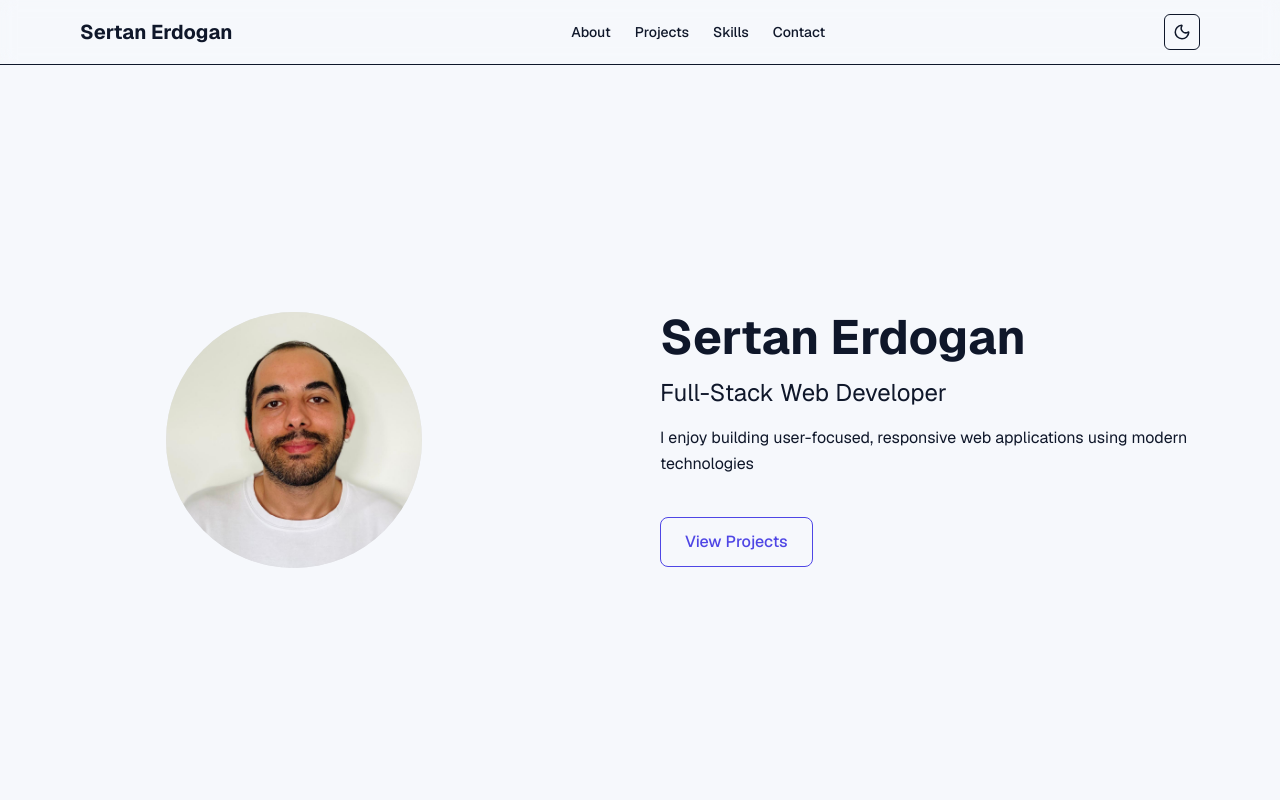
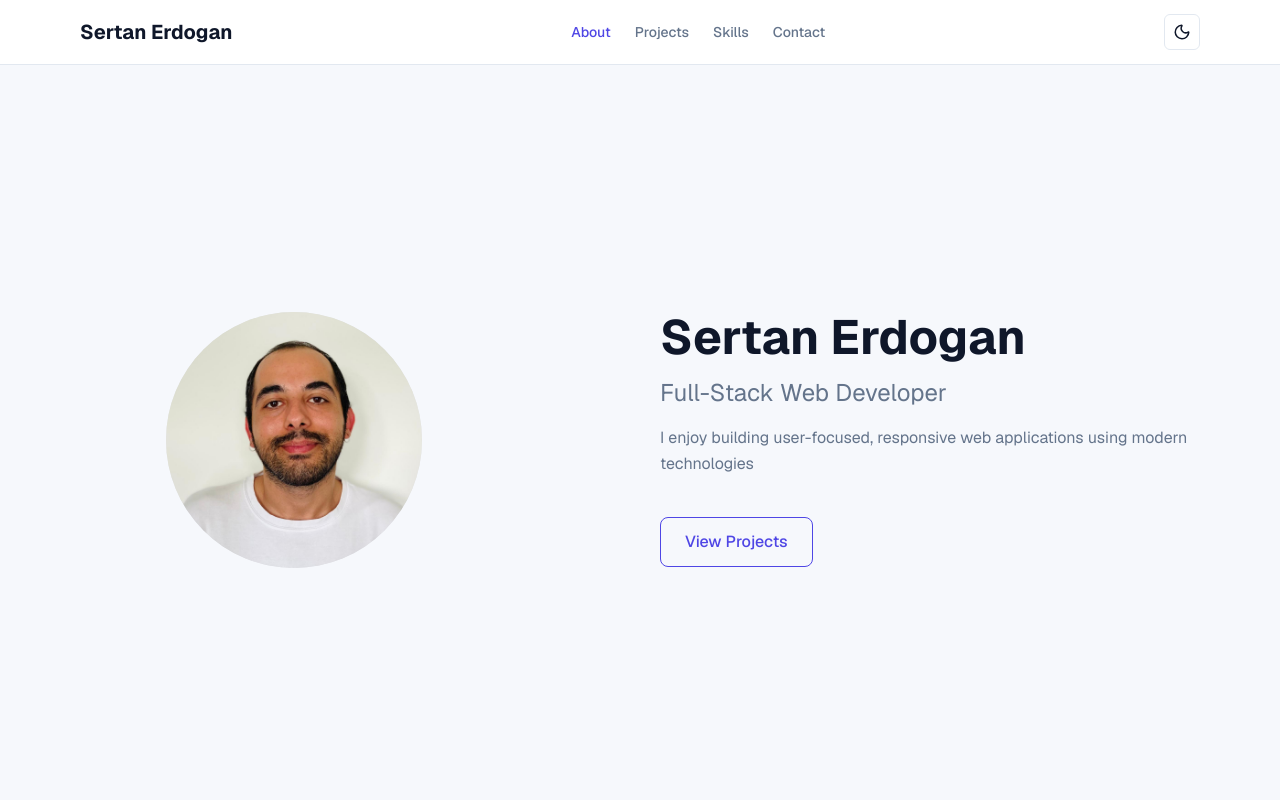
Before and after one commit to sertanrdn/portfolio, a Next.js app: page / in a window 1280 px wide. Shown: the top 800 px of the page. Built offline with nearby package versions, Linux system fonts and the light colour scheme.

Commit message:
Fixed the tailwind issue that causes variables not apply

```diff
--- a/src/app/globals.css
+++ b/src/app/globals.css
@@ -1,18 +1,27 @@
 @import "tailwindcss";
 
-:root {
+@theme {
     /* Light mode */
-    --bg: #f6f8fc;
-    --surface: #ffffff;
-    --text: #0f172a;
-    --muted: #64748b;
-    --border: #e2e8f0;
-    --accent: #4f46e5;
+    --color-bg: #f6f8fc;
+    --color-surface: #ffffff;
+    --color-text: #0f172a;
+    --color-muted: #64748b;
+    --color-border: #e2e8f0;
+    --color-accent: #4f46e5;
+}
+
+.dark {
+  --color-bg: #060c1f;
+  --color-surface: #0f172a;
+  --color-text: #e5e7eb;
+  --color-muted: #8b9bb3;
+  --color-border: #1e293b;
+  --color-accent: #818cf8;
 }
 
 body {
-  background: var(--bg);
-  color: var(--text);
+  background: var(--color-bg);
+  color: var(--color-text);
   font-family: var(--font-geist-sans), Arial, Helvetica, sans-serif;
   transition: background-color 0.2s ease, color 0.2s ease;
 }
@@ -32,21 +41,12 @@ body {
   animation: slide-down 0.2s ease-out;
 }
 
-.dark {
-  --bg: #060c1f;
-  --surface: #0f172a;
-  --text: #e5e7eb;
-  --muted: #8b9bb3;
-  --border: #1e293b;
-  --accent: #818cf8;
-}
-
 a.intro-cta-button {
-  border-color: var(--accent);
-  color: var(--accent);
+  border-color: var(--color-accent);
+  color: var(--color-accent);
 }
 
 a.intro-cta-button:hover {
-  background-color: var(--accent);
-  color: var(--bg);
+  background-color: var(--color-accent);
+  color: var(--color-bg);
 }
--- a/tailwind.config.ts
+++ b/tailwind.config.ts
@@ -5,18 +5,6 @@ const config: Config = {
   content: [
     "./src/**/*.{js,ts,jsx,tsx}"
   ],
-  theme: {
-    extend: {
-      colors: {
-        bg: "var(--bg)",
-        surface: "var(--surface)",
-        text: "var(--text)",
-        muted: "var(--muted)",
-        border: "var(--border)",
-        accent: "var(--accent)",
-      },
-    },
-  },
   plugins: [],
 };
 
--- a/tsconfig.json
+++ b/tsconfig.json
@@ -6,6 +6,7 @@
     "skipLibCheck": true,
     "strict": true,
     "noEmit": true,
+    "forceConsistentCasingInFileNames": true,
     "esModuleInterop": true,
     "module": "esnext",
     "moduleResolution": "bundler",
```
